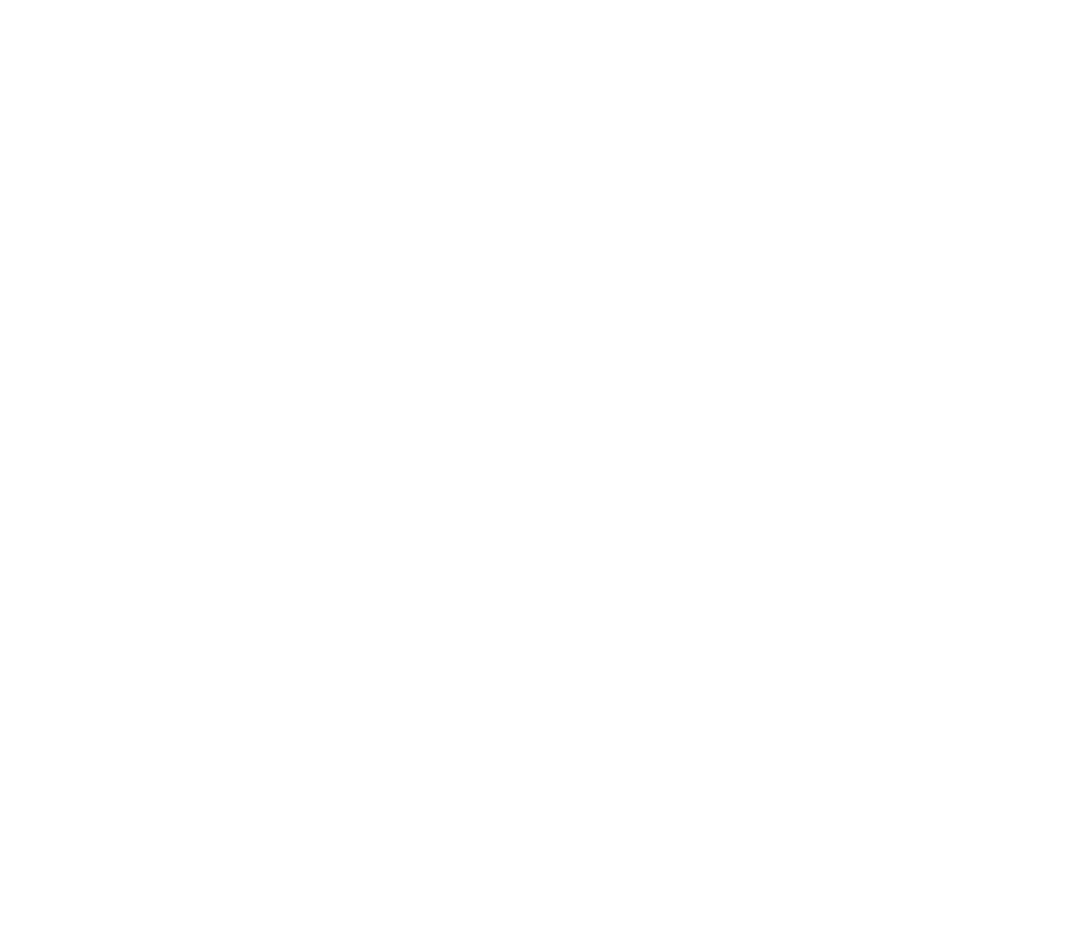
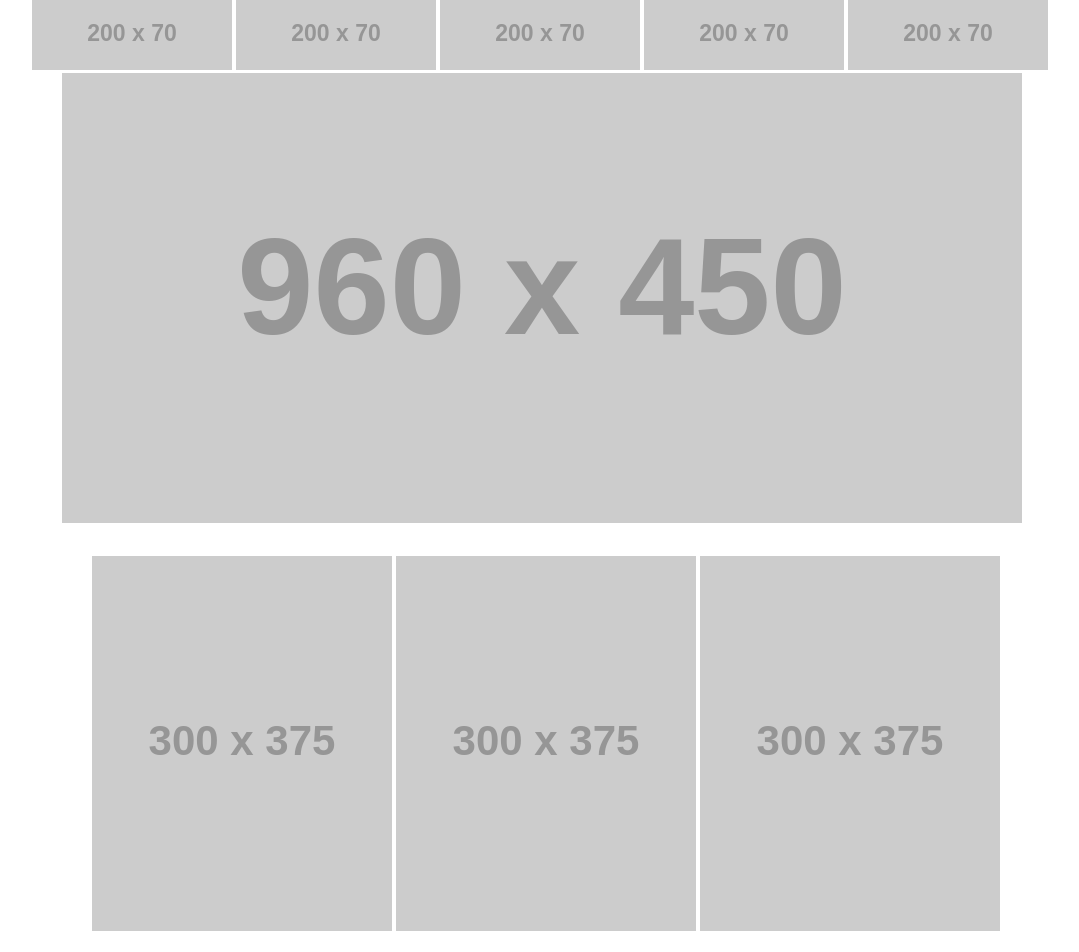
Before and after one commit to ascott3312/wirefame-exercise, a plain HTML site: page index.html in a window 1280 px wide. Shown: the top 952 px of the page, without its empty margins (38-1117 px from the left). Before the commit the page ends 800 px from the top, so only its background shows below. Drawn offline with Linux system fonts and the light colour scheme; placeholder pictures from the web are drawn by us.

Commit message:
Adding Images

```diff
--- a/css/style.css
+++ b/css/style.css
@@ -0,0 +1,19 @@
+
+nav {
+  margin-left: 70px;
+  display: inline;
+}
+div {
+  margin-left: 100px;
+}
+main {
+  margin-left: 100px;
+  padding: 30px
+}
+
+article img {
+  float: left;
+}
+p {
+  float: right;
+}
--- a/index.html
+++ b/index.html
@@ -4,12 +4,31 @@
     <meta charset="UTF-8">
     <meta name="viewport" content="width=device-width, initial-scale=1.0">
     <title>Document</title>
+    <link rel="stylesheet" href="css/reset.css">
+    <link rel="stylesheet" href="css/style.css">
  </head>
+   <nav>
+      <img src="https://placehold.it/200x70/ddd"/>
+      <img src="https://placehold.it/200x70/ddd"/>
+      <img src="https://placehold.it/200x70/ddd"/>
+      <img src="https://placehold.it/200x70/ddd"/>
+      <img src="https://placehold.it/200x70/ddd"/>
 
-<img "https://placehold.it/960x450/ddd"/>
-
-
+   </nav>
   <body>
+        <div>
+            <img src="https://placehold.it/960x450/ddd"/>
+        </div>
+      <main>
+            <img src="https://placehold.it/300x375/ddd"/>
+            <img src="https://placehold.it/300x375/ddd"/>
+            <img src="https://placehold.it/300x375/ddd"/>
+      </main>
+      <article>
+        <img src="https://placehold.it/480x400/ddd"/>
+      </article>
+      <p>Lorem Ipsum is simply dummy text of the printing and typesetting industry. Lorem Ipsum has been the industry's standard dummy text ever since the 1500s, when an unknown printer took a galley of type and scrambled it to make a type specimen book. It has survived not only five centuries, but also the leap into electronic typesetting, remaining essentially unchanged. It was popularised in the 1960s with the release of Letraset sheets containing Lorem Ipsum passages, and more recently with desktop publishing software like Aldus PageMaker including versions of Lorem Ipsum.
+      </p>
 
   </body>
 </html>
```
Lines whose indentation alone changed are shown as unchanged.
